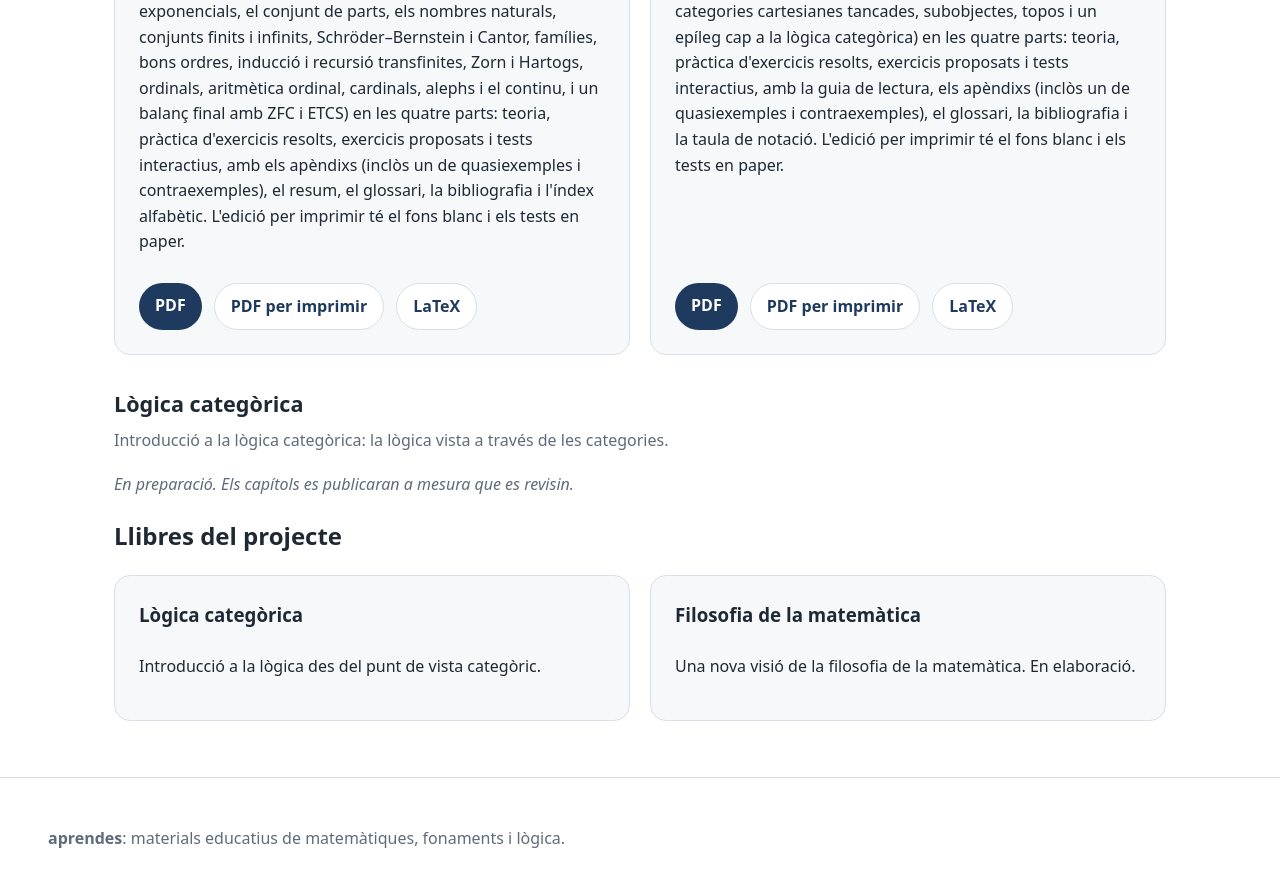
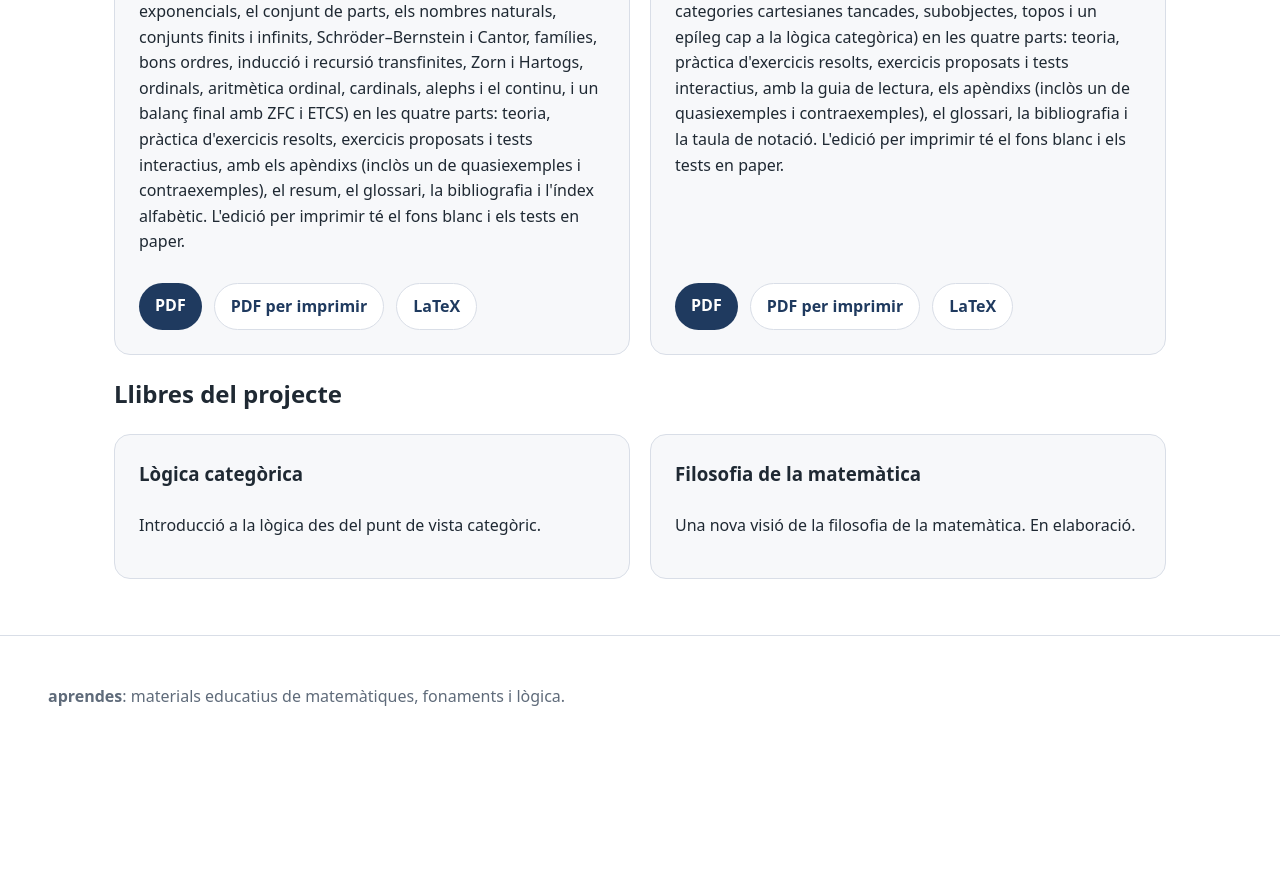
Before and after one commit to maperello/aprendes, a Jekyll site: the page built from logcat/index.html, in a window 1280 px wide and 900 px high, scrolled down 879 px. Shown: the top 887 px of the window. Built offline with Jekyll 4.4.1, drawn with Linux system fonts in a browser that asks for light colours; after the commit the page ends 1637 px from its top, so only the background shows below that.

Commit message:
Web logcat: materials publicats i llibres en projecte actualitzats

```diff
--- a/logcat/index.html
+++ b/logcat/index.html
@@ -95,15 +95,6 @@ title: Fonaments i lògica
       </article>
     </div>
   </div>
-
-  <div class="material-group">
-    <div class="material-group-header">
-      <h3>Lògica categòrica</h3>
-      <p>Introducció a la lògica categòrica: la lògica vista a través de les categories.</p>
-    </div>
-
-    <p class="empty-note">En preparació. Els capítols es publicaran a mesura que es revisin.</p>
-  </div>
 </section>
 
 <section>
```
